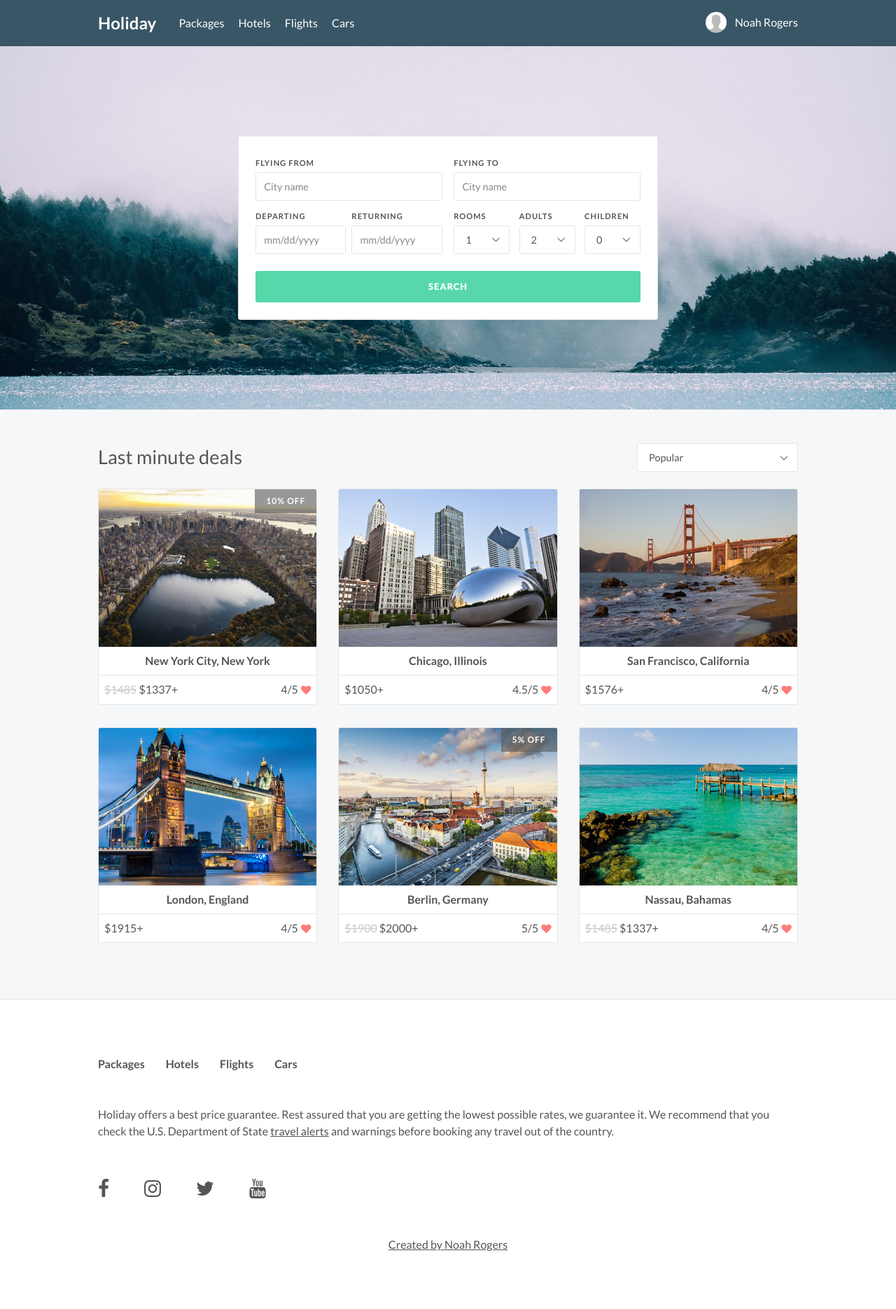
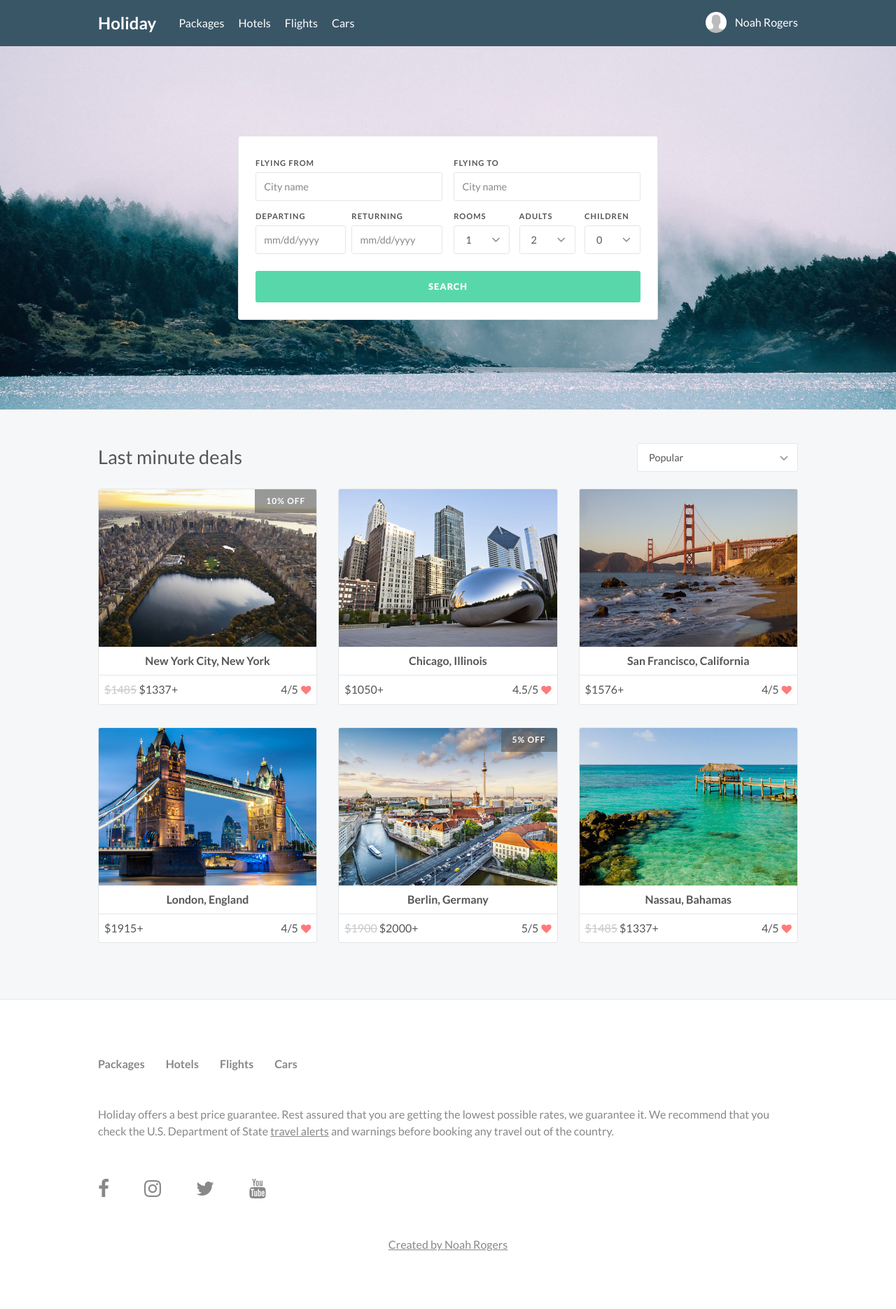
Before and after one commit to Treydor/holiday, a Jekyll site: the page built from index.html, in a window 1280 px wide. Shown: the whole page at 70% size. Built offline with Jekyll 4.4.1, drawn with Linux system fonts in a browser that asks for light colours; nearby versions of some CDN libraries.

Commit message:
Dials down footer text color intesity

```diff
--- a/assets/stylesheets/components/_footer.scss
+++ b/assets/stylesheets/components/_footer.scss
@@ -3,7 +3,7 @@
 footer {
   background: $white;
   border-top: 1px solid $border-light;
-  color: $dark-gray;
+  color: $gray;
 }
 
 footer .container {
@@ -51,6 +51,11 @@ footer .container {
 
   a {
     text-decoration: none;
+    transition: color $duration $cubic-bezier;
+
+    &:hover {
+      color: $dark-gray;
+    }
   }
 }
 
@@ -59,6 +64,11 @@ footer .container {
   font-size: 1.75rem;
   font-weight: $regular;
   margin-left: 5%;
+  transition: color $duration $cubic-bezier;
+
+  &:hover {
+    color: $dark-gray;
+  }
 
   &:first-of-type {
     margin-left: 0;
```
